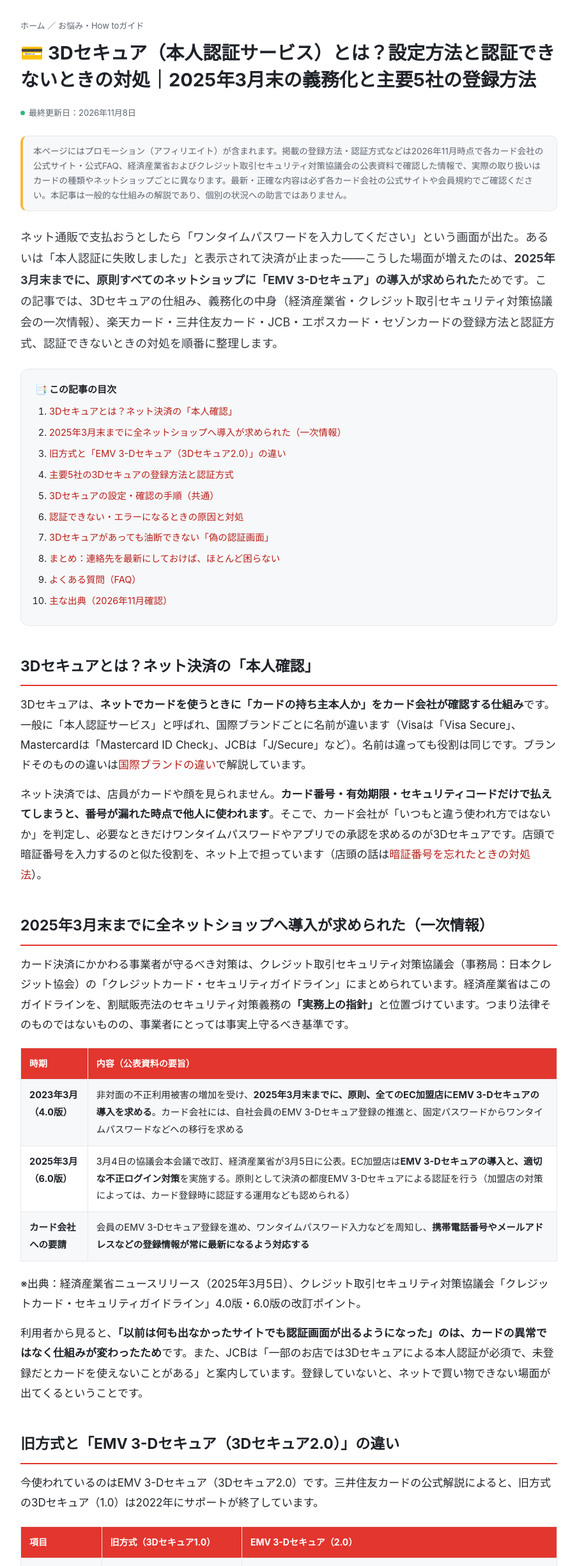
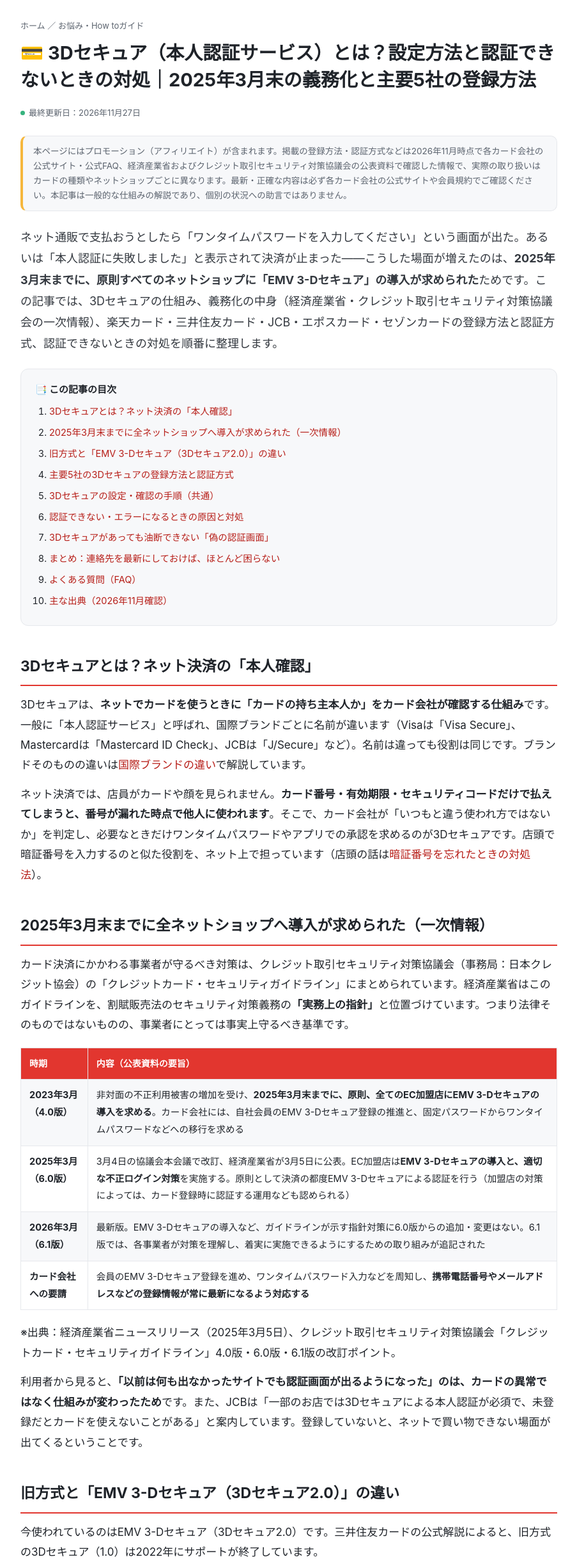
Before and after one commit to genjoK0216KK/tadashii-card, a plain HTML site: page article40.html in a window 1280 px wide. Shown: the part 68-2515 px from the top of the page at 64% size, without its empty margins (188-1091 px from the left). Drawn offline with Linux system fonts and the light colour scheme.

Commit message:
Update article40: クレジットカード・セキュリティガイドライン6.1版（2026年3月、指針対策は6.0版から変更なし）を追記
Co-Authored-By: Claude Opus 5.5 <noreply@anthropic.com>

```diff
--- a/article40.html
+++ b/article40.html
@@ -37,7 +37,7 @@
 <main class="article">
   <div class="breadcrumb"><a href="index.html">ホーム</a> ／ お悩み・How toガイド</div>
   <h1>💳 3Dセキュア（本人認証サービス）とは？設定方法と認証できないときの対処｜2025年3月末の義務化と主要5社の登録方法</h1>
-  <p class="updated">最終更新日：2026年11月8日</p>
+  <p class="updated">最終更新日：2026年11月27日</p>
   <div class="disclosure">本ページにはプロモーション（アフィリエイト）が含まれます。掲載の登録方法・認証方式などは2026年11月時点で各カード会社の公式サイト・公式FAQ、経済産業省およびクレジット取引セキュリティ対策協議会の公表資料で確認した情報で、実際の取り扱いはカードの種類やネットショップごとに異なります。最新・正確な内容は必ず各カード会社の公式サイトや会員規約でご確認ください。本記事は一般的な仕組みの解説であり、個別の状況への助言ではありません。</div>
 
   <p class="lead">ネット通販で支払おうとしたら「ワンタイムパスワードを入力してください」という画面が出た。あるいは「本人認証に失敗しました」と表示されて決済が止まった——こうした場面が増えたのは、<b>2025年3月末までに、原則すべてのネットショップに「EMV 3-Dセキュア」の導入が求められた</b>ためです。この記事では、3Dセキュアの仕組み、義務化の中身（経済産業省・クレジット取引セキュリティ対策協議会の一次情報）、楽天カード・三井住友カード・JCB・エポスカード・セゾンカードの登録方法と認証方式、認証できないときの対処を順番に整理します。</p>
@@ -53,10 +53,11 @@
     <tr><th>時期</th><th>内容（公表資料の要旨）</th></tr>
     <tr><td><b>2023年3月（4.0版）</b></td><td>非対面の不正利用被害の増加を受け、<b>2025年3月末までに、原則、全てのEC加盟店にEMV 3-Dセキュアの導入を求める</b>。カード会社には、自社会員のEMV 3-Dセキュア登録の推進と、固定パスワードからワンタイムパスワードなどへの移行を求める</td></tr>
     <tr><td><b>2025年3月（6.0版）</b></td><td>3月4日の協議会本会議で改訂、経済産業省が3月5日に公表。EC加盟店は<b>EMV 3-Dセキュアの導入と、適切な不正ログイン対策</b>を実施する。原則として決済の都度EMV 3-Dセキュアによる認証を行う（加盟店の対策によっては、カード登録時に認証する運用なども認められる）</td></tr>
+    <tr><td><b>2026年3月（6.1版）</b></td><td>最新版。EMV 3-Dセキュアの導入など、ガイドラインが示す指針対策に6.0版からの追加・変更はない。6.1版では、各事業者が対策を理解し、着実に実施できるようにするための取り組みが追記された</td></tr>
     <tr><td><b>カード会社への要請</b></td><td>会員のEMV 3-Dセキュア登録を進め、ワンタイムパスワード入力などを周知し、<b>携帯電話番号やメールアドレスなどの登録情報が常に最新になるよう対応する</b></td></tr>
   </table>
   </div>
-  <p>※出典：経済産業省ニュースリリース（2025年3月5日）、クレジット取引セキュリティ対策協議会「クレジットカード・セキュリティガイドライン」4.0版・6.0版の改訂ポイント。</p>
+  <p>※出典：経済産業省ニュースリリース（2025年3月5日）、クレジット取引セキュリティ対策協議会「クレジットカード・セキュリティガイドライン」4.0版・6.0版・6.1版の改訂ポイント。</p>
   <p>利用者から見ると、<b>「以前は何も出なかったサイトでも認証画面が出るようになった」のは、カードの異常ではなく仕組みが変わったため</b>です。また、JCBは「一部のお店では3Dセキュアによる本人認証が必須で、未登録だとカードを使えないことがある」と案内しています。登録していないと、ネットで買い物できない場面が出てくるということです。</p>
 
   <h2>旧方式と「EMV 3-Dセキュア（3Dセキュア2.0）」の違い</h2>
@@ -150,6 +151,7 @@
   <h2>主な出典（2026年11月確認）</h2>
   <ul>
     <li><a href="https://www.meti.go.jp/press/2024/03/20250305002/20250305002.html" target="_blank" rel="noopener">経済産業省「クレジットカード・セキュリティガイドライン」が改訂されました（2025年3月5日）</a></li>
+    <li><a href="https://www.j-credit.or.jp/security/pdf/Creditcardsecurityguidelines_6.1_revisionpoint.pdf" target="_blank" rel="noopener">クレジット取引セキュリティ対策協議会「クレジットカード・セキュリティガイドラインの改訂について」（6.1版・PDF・2026年3月）</a></li>
     <li><a href="https://www.j-credit.or.jp/security/pdf/Creditcardsecurityguidelines_6.0_revisionpoint.pdf" target="_blank" rel="noopener">クレジット取引セキュリティ対策協議会「クレジットカード・セキュリティガイドライン6.0版 改訂ポイント」（PDF・2025年3月）</a></li>
     <li><a href="https://www.j-credit.or.jp/security/pdf/Creditcardsecurityguidelines_4.0_revisionpoint.pdf" target="_blank" rel="noopener">クレジット取引セキュリティ対策協議会「クレジットカード・セキュリティガイドライン4.0版 改訂ポイント」（PDF・2023年3月）</a></li>
     <li><a href="https://www.rakuten-card.co.jp/security/3d-secure/" target="_blank" rel="noopener">楽天カード 本人認証サービス（3Dセキュア）（公式）</a></li>
--- a/sitemap.xml
+++ b/sitemap.xml
@@ -40,7 +40,7 @@
   <url><loc>https://tadashii-card.com/article37.html</loc><lastmod>2026-11-08</lastmod><changefreq>monthly</changefreq><priority>0.7</priority></url>
   <url><loc>https://tadashii-card.com/article38.html</loc><lastmod>2026-11-08</lastmod><changefreq>monthly</changefreq><priority>0.7</priority></url>
   <url><loc>https://tadashii-card.com/article39.html</loc><lastmod>2026-11-08</lastmod><changefreq>monthly</changefreq><priority>0.7</priority></url>
-  <url><loc>https://tadashii-card.com/article40.html</loc><lastmod>2026-11-08</lastmod><changefreq>monthly</changefreq><priority>0.7</priority></url>
+  <url><loc>https://tadashii-card.com/article40.html</loc><lastmod>2026-11-27</lastmod><changefreq>monthly</changefreq><priority>0.7</priority></url>
   <url><loc>https://tadashii-card.com/article41.html</loc><lastmod>2026-11-08</lastmod><changefreq>monthly</changefreq><priority>0.7</priority></url>
   <url><loc>https://tadashii-card.com/article42.html</loc><lastmod>2026-11-08</lastmod><changefreq>monthly</changefreq><priority>0.7</priority></url>
   <url><loc>https://tadashii-card.com/article43.html</loc><lastmod>2026-11-08</lastmod><changefreq>monthly</changefreq><priority>0.7</priority></url>
```
